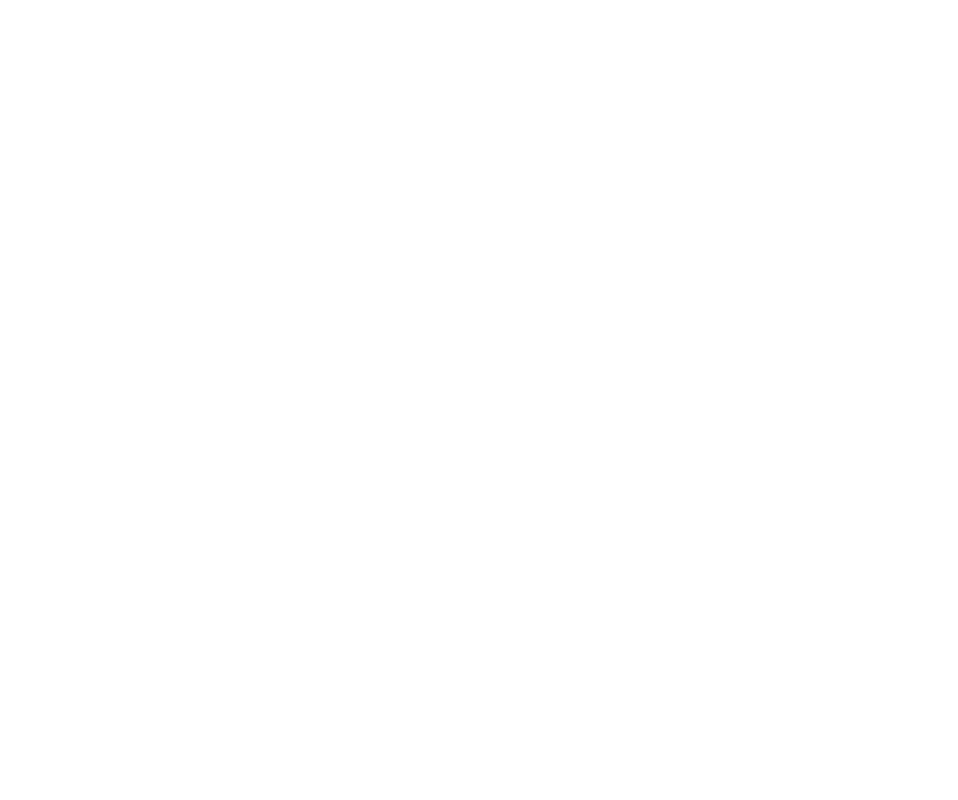
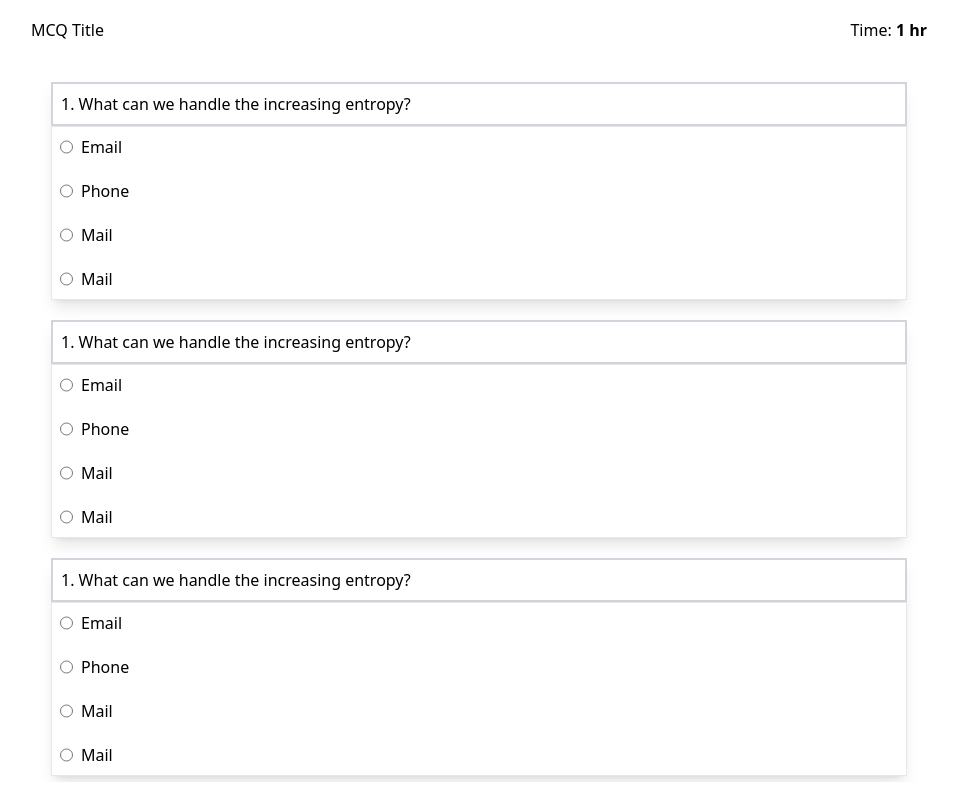
Before and after one commit to NizXsub/Project911, a React (Vite) app: page /mcq in a window 1280 px wide. Before the commit this address had no page. Shown: the whole page, without its empty margins (161-1119 px from the left). Built offline with nearby package versions, Linux system fonts and the light colour scheme.

Commit message:
MCQ card

```diff
--- a/package.json
+++ b/package.json
@@ -18,12 +18,14 @@
     "@radix-ui/react-tabs": "^1.0.4",
     "class-variance-authority": "^0.7.0",
     "clsx": "^2.1.0",
+    "date-fns": "^3.6.0",
     "flowbite": "^2.3.0",
     "flowbite-react": "^0.8.0",
     "framer-motion": "^11.0.24",
     "lucide-react": "^0.363.0",
     "quill": "^2.0.0-rc.2",
     "react": "^18.2.0",
+    "react-datepicker": "^6.9.0",
     "react-dom": "^18.2.0",
     "react-icons": "^5.0.1",
     "react-router-dom": "^6.22.3",
--- a/src/App.jsx
+++ b/src/App.jsx
@@ -9,6 +9,7 @@
 import Spaces from './components/Spaces';
 import SingleSpace from './components/SingleSpace';
 import Explore from './components/Explore';
+import MCQ from './components/MCQ'
 
 function App() {
 
@@ -17,18 +18,15 @@
     <Routes>
         <Route path="/" element={<Landing/>} />
         <Route path="signin" element={<Signin/>} />
-        {/* <Route path='dashboard' element={<Dashboard/>}/> */}
         <Route path='signup' element={<SignUp/>}/>
         <Route path='dashboard' element={<Dashboard/>}>
           <Route index path="spaces" element={<Spaces/>} />
           <Route path=":spaceId" element={<SingleSpace/>}/>
           <Route path='explore' element={<Explore/>}/>
+
         </Route>
-        {/* <Route path='singlespace' element={<SingleSpace/>}/> */}
+        <Route path='mcq' element={<MCQ/>}/>
     </Routes>
-    {/* <div className='absolute bottom-4 h-fit w-screen flex justify-center'>
-      <Navbar/>
-    </div> */}
     </BrowserRouter>
   )
 }
--- /dev/null
+++ b/src/components/MCQ.jsx
@@ -0,0 +1,39 @@
+import React from 'react'
+import Qcard from './Qcard.jsx'
+
+export default function MCQ() {
+  return (
+    <section className='h-[100vh] w-full flex flex-col gap-5 justify-center items-center'>
+        <div className='w-[70%] flex justify-between'>
+          <div className='Title'>
+          MCQ Title
+          </div>
+          <div className="time">
+            Time: <span className='font-bold'>1 hr</span>
+          </div>
+          </div>
+        <form className="paper p-5 w-[70%] h-[90%] flex flex-col overflow-y-auto">
+          <div className="questions flex flex-col gap-5 snap-y">
+            <div className='snap-center'>
+              <Qcard />
+            </div>
+            <div className='snap-center'>
+              <Qcard />
+            </div>
+            <div className='snap-center'>
+              <Qcard />
+            </div>
+            <div className='snap-center'>
+              <Qcard />
+            </div>
+            <div className='snap-center'>
+              <Qcard />
+            </div>
+
+        </div>
+        <button className='mt-5 border-black bg-[#76FF7A] text-black font-bold text-[1.2rem] h-[2.5rem] w-[7rem] border-[1px] border-solid hover:border-2 hover:border-black'>Submit</button>
+        {/* <button type="submit" className=' '>Upload</button> */}
+        </form>
+    </section>
+  )
+}
--- a/src/components/PortalCard.jsx
+++ b/src/components/PortalCard.jsx
@@ -60,7 +60,6 @@
     </div>
         <div className='bg-slate-100 w-full flex justify-between items-center p-3'>
         <input type="file" onChange={handleChange}/>
-        <button type="submit" className='bg-[#76FF7A] text-black font-bold text-[1.2rem] h-[2.5rem] w-[7rem] border-[1px] border-solid hover:border-2 hover:border-black'>Upload</button>
         </div>
     </>
 
--- /dev/null
+++ b/src/components/Qcard.css
@@ -0,0 +1,5 @@
+input, label{
+    /* color: greenyellow; */
+    /* border: 6px solid black; */
+    cursor: pointer;
+}
--- /dev/null
+++ b/src/components/Qcard.jsx
@@ -0,0 +1,55 @@
+import React from 'react'
+import './Qcard.css'
+
+export default function Qcard(props) {
+  return (
+    <div className='shadow-lg'>
+        <div className="question border-[2px] border-gray-300 p-2">
+            {!props.id?1:props.id}. {`What can we handle the increasing entropy?`}
+        </div>
+
+        <div className="options border-[1px] border-gray-200 p-2 ">
+            {
+                <fieldset className='flex flex-col gap-5'>
+                <div className='flex gap-2'>
+                <input type="radio" id="contactChoice1" name="contact" value="email" />
+                <label for="contactChoice1">Email</label>
+                </div>
+                <div className='flex gap-2'>
+                <input type="radio" id="contactChoice2" name="contact" value="phone" />
+                <label for="contactChoice2">Phone</label>
+                </div>
+                <div className='flex gap-2'>
+                <input type="radio" id="contactChoice3" name="contact" value="mail" />
+                <label for="contactChoice3">Mail</label>
+                </div>
+                <div className='flex gap-2'>
+                <input type="radio" id="contactChoice4" name="contact" value="fax" />
+                <label for="contactChoice4">Mail</label>
+                </div>
+                </fieldset>
+            }
+
+
+
+
+
+            {/* <div className="opt1">
+                a. Stop it
+
+            </div>
+            <div className="opt2">
+                b. Let it go
+            </div>
+            <div className="opt3">
+                c. Increase it more
+
+            </div>
+            <div className="opt4">
+                d. Wait and watch
+            </div> */}
+        </div>
+
+    </div>
+  )
+}
--- a/src/components/SingleSpace.jsx
+++ b/src/components/SingleSpace.jsx
@@ -1,4 +1,5 @@
 import {React, useState, useEffect} from 'react'
+import {Link as Exlink} from 'react-router-dom';
 import { CgProfile } from "react-icons/cg";
 import { MdDateRange } from "react-icons/md";
 import UpperNav from './UpperNav';
@@ -8,10 +9,15 @@
 import { space } from 'postcss/lib/list';
 import NoticeCard from './NoticeCard';
 import PortalCard from './PortalCard';
+import { IoCalendar } from "react-icons/io5";
+import DatePicker from 'react-datepicker';
+import 'react-datepicker/dist/react-datepicker.css';
 // import { FaChalkboardTeacher } from "react-icons/fa";
 
 
 export default function SingleSpace(){
+    const [startDate, setStartDate] = useState(new Date());
+
     const {spaceId} = useParams();
     // console.log(spaceId);
 
@@ -229,6 +235,28 @@
         </div>
 
     </div>
+    <div className="resources relative w-[13%] h-full bg-white shadow-lg">
+        <div className="calendar p-4 flex">
+            Events:
+            <div className='absolute left-[84%] top-5'>
+            {<IoCalendar className='scale-[300%]'/>}
+            </div>
+         <div>
+      <DatePicker
+        selected={startDate}
+        onChange={(date) => setStartDate(date)}
+        dateFormat="MMMM d, yyyy"
+        showPopperArrow={false}
+        className='absolute top-10 w-[7rem] border-[1px] border-gray-300 text-center'
+      />
+    </div>
+            <div className='absolute bottom-5'>
+                <Exlink className='p-2 border-[1px] border-black' to={'/mcq'}>
+                MCQs
+                </Exlink>
+            </div>
+        </div>
+    </div>
     </div>
     </div>
     </section>
--- a/src/components/Spaces.jsx
+++ b/src/components/Spaces.jsx
@@ -52,7 +52,7 @@
   return (
     <>
     <UpperNav/>
-    <section className='w-screen h-screen flex justify-center bg-[#f6eff3]'>
+    <section className='w-screen h-fit flex justify-center bg-[#f6eff3]'>
 
     {/* <div className="flex w-full max-w-sm items-center space-x-2">
       <Input type="email" placeholder="Email" />
--- a/src/components/UpperNav.jsx
+++ b/src/components/UpperNav.jsx
@@ -20,6 +20,7 @@
         })
         const data = await res.json();
         setUser(data)
+        // console.log(setUser)
     }
 
     useEffect(()=>{
```
Also changed, not shown: 1 other file (tests, documents, lock files or other folders).
